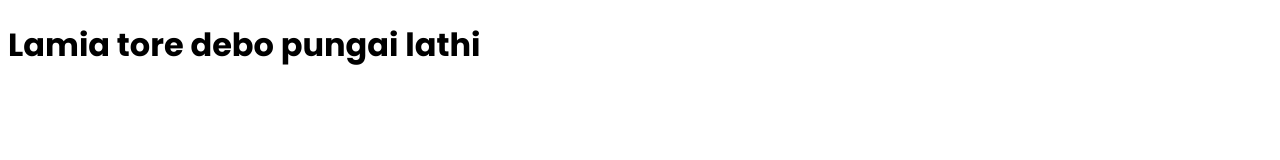
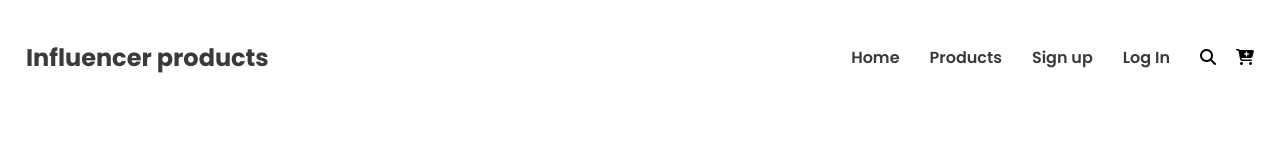
Before and after one commit to Galive007/influencer-gear, a plain HTML site: page index.html in a window 1280 px wide. Drawn offline with Linux system fonts and the light colour scheme.

Commit message:
big screen nav done

```diff
--- a/index.html
+++ b/index.html
@@ -5,10 +5,25 @@
     <meta name="viewport" content="width=device-width, initial-scale=1.0">
     <title>Influencer Gear</title>
     <link rel="stylesheet" href="style/style.css">
+    <link rel="stylesheet" href="https://cdnjs.cloudflare.com/ajax/libs/font-awesome/6.7.2/css/all.min.css" integrity="sha512-Evv84Mr4kqVGRNSgIGL/F/aIDqQb7xQ2vcrdIwxfjThSH8CSR7PBEakCr51Ck+w+/U6swU2Im1vVX0SVk9ABhg==" crossorigin="anonymous" referrerpolicy="no-referrer" />
 </head>
 <body class="poppins-font">
     <header>
-        <h1>Lamia tore debo pungai lathi</h1>
+        <nav class="nav flex">
+            <a href="index.html"><h2 class="nav-logo">Influencer products</h2></a>
+            <div class="nav-menu flex">
+                <ul class="flex">
+                    <li><a href="">Home</a></li>
+                    <li><a href="">Products</a></li>
+                    <li><a href="">Sign up</a></li>
+                    <li><a href="">Log In</a></li>
+                    <li><i class="fa-solid fa-magnifying-glass"></i></li>
+                </ul>
+                <ul>
+                    <li><i class="fa-solid fa-cart-plus"></i></li>
+                </ul>
+            </div>
+        </nav>
     </header>
     <main>
 
--- a/style/style.css
+++ b/style/style.css
@@ -7,4 +7,62 @@
 .poppins-font {
   font-family: "Poppins", sans-serif;
 }
+*{
+    margin: 0;
+    padding: 0;
+    box-sizing: border-box;
+}
+
 /* common style */
+.flex{
+  display: flex;
+}
+:root{
+  --primary-color: #3A3A3A;
+  --btn-bg-color: #E02C6D;
+}
+
+/* nav style */
+.nav{
+    max-width: 1228px;
+    margin: auto;
+    justify-content: space-between;
+    align-items: center;
+    padding: 40px 0;
+}
+.nav a{
+  text-decoration: none;
+}
+.nav-logo{
+    color: var(--primary-color);
+    font-size: 24px;
+    font-weight: 700;
+}
+.nav-menu{
+  gap: 20px;
+}
+.nav-menu ul{
+  list-style: none;
+  align-items: center;
+  gap: 30px;
+}
+.nav-menu li a{
+  text-decoration: none;
+  color: var(--primary-color);
+  font-size: 16px;
+  font-weight: 600;
+}
+.nav-menu li a:hover{
+  color: var(--btn-bg-color);
+  transform: scale(1.5);
+  border-bottom: 2px solid #E02C6D;
+  padding-bottom: 15px;
+}
+.nav-menu li i{
+  transition: scale 2s linear 3s;
+}
+.nav-menu li i:hover{
+  color: var(--btn-bg-color);
+  transform: scale(1.8);
+
+}
```
